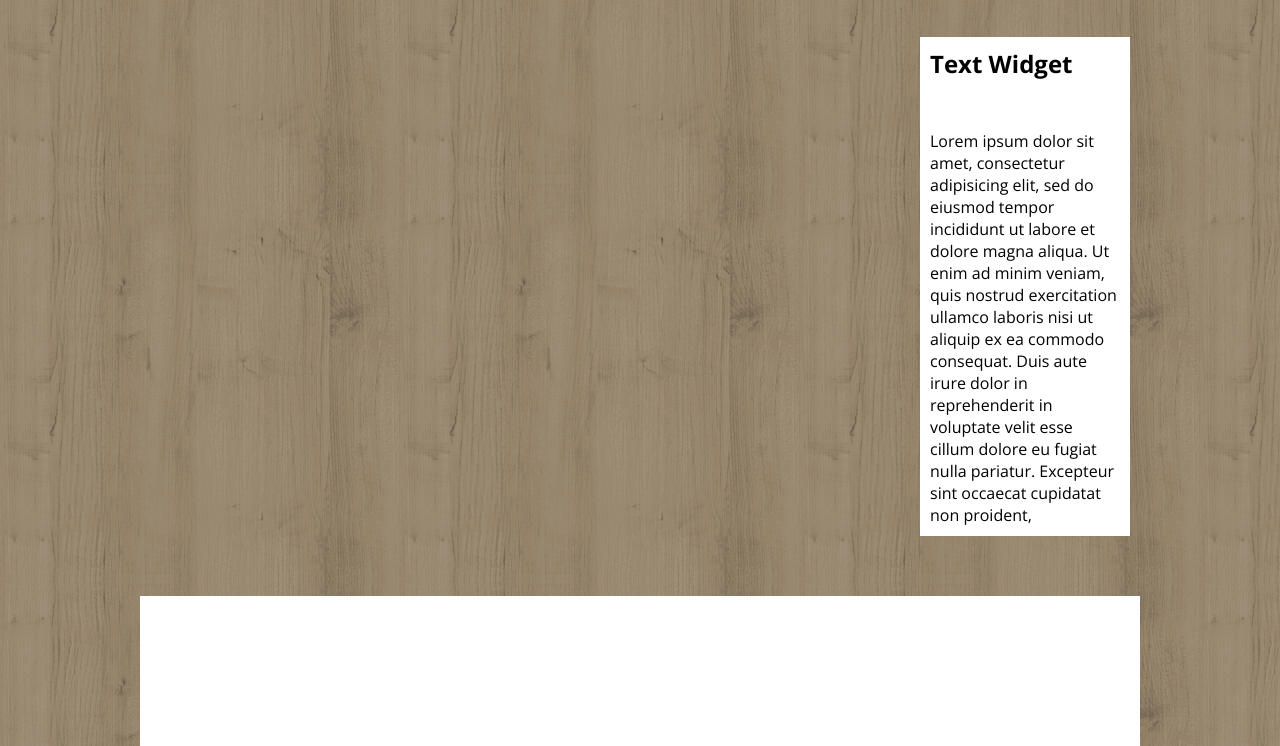
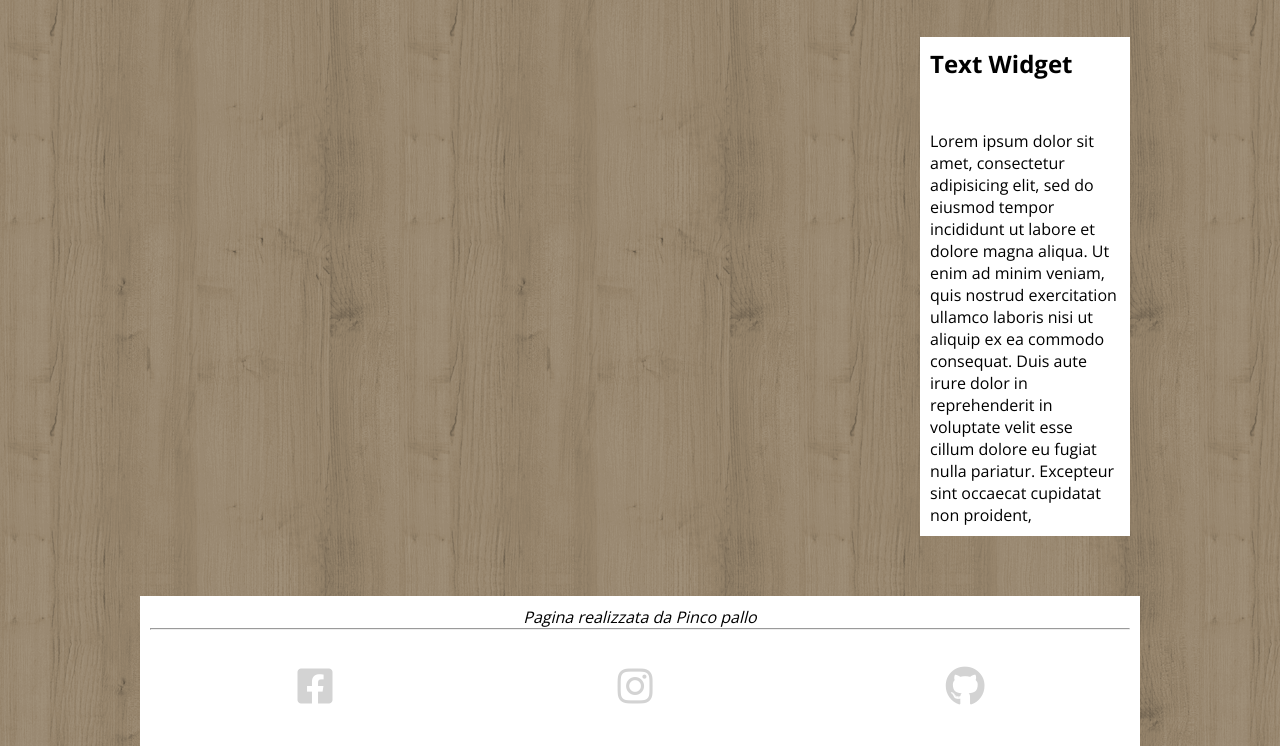
Before and after one commit to giuseppe198711/htmlcss-wp, a plain HTML site: page index.html in a window 1280 px wide. Shown: the part 1421-2167 px from the top of the page. Drawn offline with nearby package versions, Linux system fonts and the light colour scheme.

Commit message:
Fine esercizio

```diff
--- a/css/style.css
+++ b/css/style.css
@@ -9,7 +9,6 @@
   background-image: url(../img/header.jpg);
   height: 300px;
   margin-top: 1%;
-
   border: 8px solid #fff;
 }
 
@@ -40,13 +39,11 @@ nav {
 .main-menu li:hover {
   background-color: lightgrey;
   border-bottom: 3px solid white;
-
 }
 
 .link {
   color: green;
 }
-
 
 .main-menu {
   list-style: none;
@@ -110,7 +107,6 @@ h2 {
   margin-bottom: 60px;
 }
 
-
 .col-central {
   float: left;
   width: 40%;
@@ -133,7 +129,49 @@ padding: 10px;
 }
 
 footer {
+position: relative;
+text-align: center;
+padding: 10px;
 margin-top: 1%;
 background-color: #fff;
 height: 150px;
 }
+
+.facebook {
+  position: absolute;
+  bottom: 30px;
+  left: 150px;
+  width: 50px;
+  height: 50px;
+}
+
+.fa-facebook-square{
+  font-size: 40px;
+  color: lightgrey;
+}
+
+.instagram {
+  position: absolute;
+  bottom: 30px;
+  right: 480px;
+  width: 50px;
+  height: 50px;
+}
+
+.fa-instagram {
+  font-size: 40px;
+  color: lightgrey;
+}
+
+.git {
+  position: absolute;
+  bottom: 30px;
+  right: 150px;
+  width: 50px;
+  height: 50px;
+}
+
+.fa-github {
+  font-size: 40px;
+  color: lightgrey;
+}
--- a/index.html
+++ b/index.html
@@ -51,7 +51,6 @@
           <a class="link"href="https://www.amazon.it/Pianta-Agrumi-Lunario-Stagioni-Terrazzo/dp/B07K8QBGT2/ref=sr_1_3?__mk_it_IT=%C3%85M%C3%85%C5%BD%C3%95%C3%91&dchild=1&keywords=albero&qid=1593622201&sr=8-3">Lorem ipsum dolor sit amet, consectetur adipisicing elit, sed do eiusmod tempor incididunt ut labore et dolore magna aliqua.</a>
 
         </aside>
-
         <!-- /float left -->
 
         <!-- float central -->
@@ -67,13 +66,11 @@
           <div class="widget">
             <h2>Text Widget</h2>
             Lorem ipsum dolor sit amet, consectetur adipisicing elit, sed do eiusmod tempor incididunt ut labore et dolore magna aliqua. Ut enim ad minim veniam, quis nostrud exercitation ullamco laboris nisi ut aliquip ex ea commodo consequat. Duis aute irure dolor in reprehenderit in voluptate velit esse cillum dolore eu fugiat nulla pariatur. Excepteur sint occaecat cupidatat non proident,
-
           </div>
 
           <div class="widget">
             <h2>Text Widget</h2>
-            Lorem ipsum dolor sit amet, consectetur adipisicing elit, sed do eiusmod tempor incididunt ut labore et dolore magna aliqua. Ut enim ad minim veniam, quis nostrud exercitation ullamco laboris nisi ut aliquip ex ea commodo consequat. Duis aute irure dolor in reprehenderit in voluptate velit esse cillum dolore eu fugiat nulla pariatur. Excepteur sint occaecat cupidatat non proident,
-
+            Lorem ipsum dolor sit amet, consectetur adipisicing elit, sed do eiusmod tempor incididunt ut labore et dolore magna aliqua. Ut enim ad minim veniam, quis nostrud exercitation ullamco laboris nisi ut aliquip ex ea commodo consequat. Duis aute irure dolor in reprehenderit in voluptate velit esse cillum dolore eu fugiat nulla pariatur. Excepteur sint occaecat cupidatat non proident
           </div>
 
           <div class="widget">
@@ -82,18 +79,18 @@
           </div>
         </aside>
         <!-- /float right top -->
-
-
       </main>
       <!-- /parte centrale -->
 
       <!-- piè di pagina -->
       <footer>
-
+        <em>Pagina realizzata da Pinco pallo</em>
+        <hr>
+        <div class="facebook"><i class="fab fa-facebook-square"></i></div>
+        <div class="instagram"><i class="fab fa-instagram"></i></div>
+        <div class="git"><i class="fab fa-github"></i></div>
       </footer>
       <!-- /piè di pagina -->
-
     </div>
-
   </body>
 </html>
```
